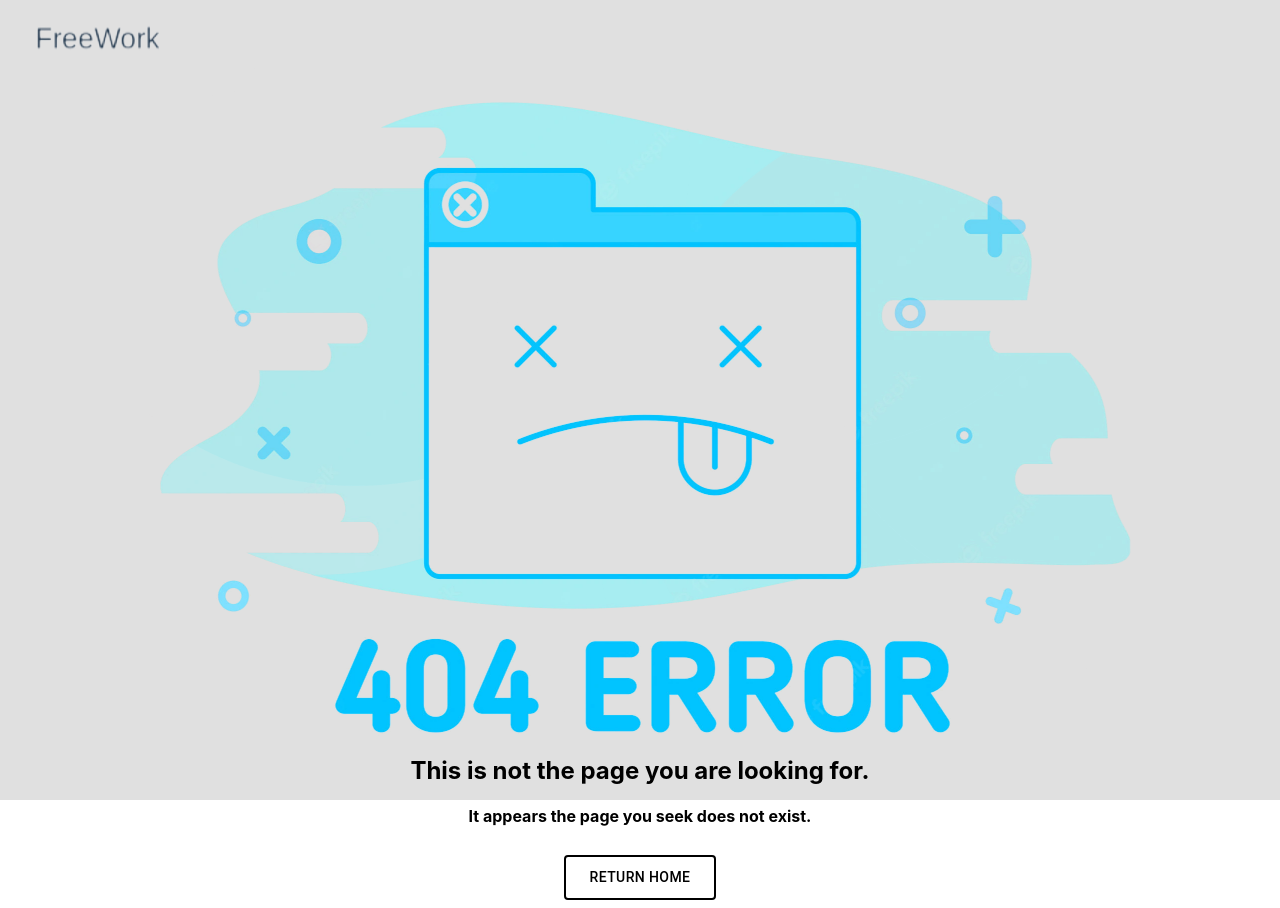
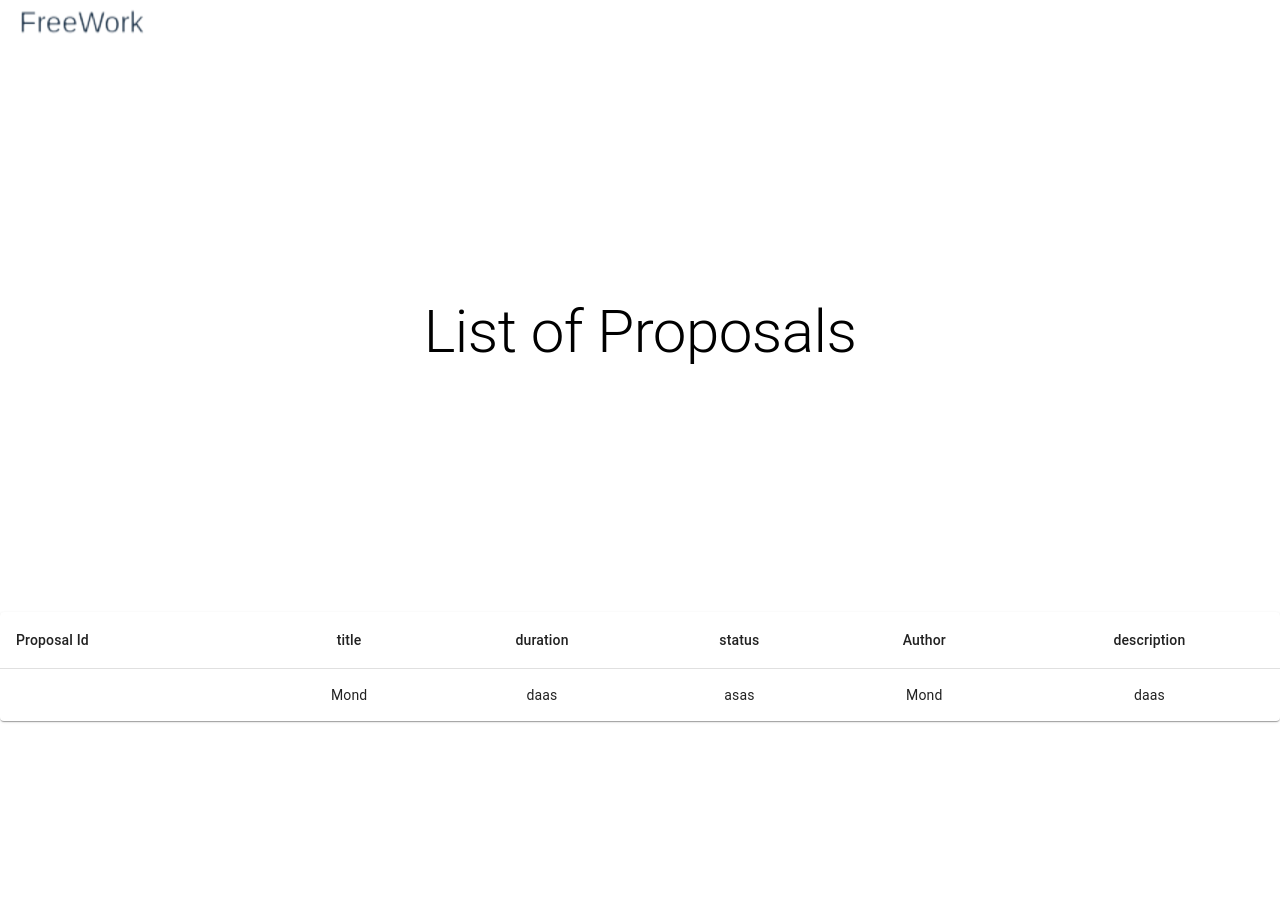
Before and after one commit to truthfulcode/marketplace-frontend, a Next.js app: page /proposal/list in a window 1280 px wide. Before the commit this address had no page. After the commit the page ends 800 px from the top, so only its background shows below. Built offline with nearby package versions, Linux system fonts and the light colour scheme.

Commit message:
update proposal list

```diff
--- /dev/null
+++ b/pages/proposal/list.tsx
@@ -0,0 +1,66 @@
+import React from "react";
+import {
+    Box,
+    Typography, Paper, TableContainer, Table, TableHead, TableRow, TableCell, TableBody
+} from "@mui/material";
+import Navbar from "../../components/Navbar";
+import {
+    styles,
+    SubmitButton,
+    TitleText,
+} from "../../components/StyledComponents";
+import { useSession } from "next-auth/react";
+import { useRouter } from "next/router";
+import { Account, Listing, Proposal } from "@prisma/client";
+import { GetServerSideProps, GetStaticProps } from "next";
+import { Theme, unstable_getServerSession } from "next-auth";
+import { authOptions } from "../api/auth/[...nextauth]";
+import { CenterFocusStrong } from "@mui/icons-material";
+
+
+
+const list = () => {
+
+    return (
+        <div>
+            <Navbar/>
+            <Typography variant="h2"
+                sx={{ ...styles.center, ...styles.header }}
+            >List of Proposals</Typography>
+            <Box sx={{ flexDirection: "column", ...styles.center }}>
+                <TableContainer sx={{ maxWidth: 1280 }} component={Paper}>
+                    <Table sx={{ minWidth: 650 }} aria-label="simple table">
+                        <TableHead>
+                            <TableRow>
+                                <TableCell>Proposal Id</TableCell>
+                                <TableCell align="center">title</TableCell>
+                                <TableCell align="center">duration</TableCell>
+                                <TableCell align="center">status</TableCell>
+                                <TableCell align="center">Author</TableCell>
+                                <TableCell align="center">description</TableCell>
+                            </TableRow>
+                        </TableHead>
+                        <TableBody>
+                            <TableRow
+                                sx={{ "&:last-child td, &:last-child th": { border: 0 } }}
+                            >
+                                <TableCell component="th" scope="row">
+
+                                </TableCell>
+                                <TableCell align="center">Mond</TableCell>
+                                <TableCell align="center">daas</TableCell>
+                                <TableCell align="center">asas</TableCell>
+                                <TableCell align="center">Mond</TableCell>
+                                <TableCell align="center">daas</TableCell>
+                            </TableRow>
+                        </TableBody>
+                    </Table>
+                </TableContainer>
+            </Box>
+        </div>
+    )
+
+
+
+}
+export default list
--- a/pages/proposal/view.tsx
+++ b/pages/proposal/view.tsx
@@ -32,9 +32,8 @@ const view = () => {
     <>
       <Navbar />
       <Paper
-      elevation={6}
-      sx={{padding:"10",marginX:"20px",marginTop:"90px",justifyContent:"center",
-
+      elevation={24}
+      sx={{padding:"10px",marginX:"20px",marginTop:"90px",justifyContent:"center"
     }}>
       <Typography variant="h5" component="h3" align="center">
         Proposal Details
```
